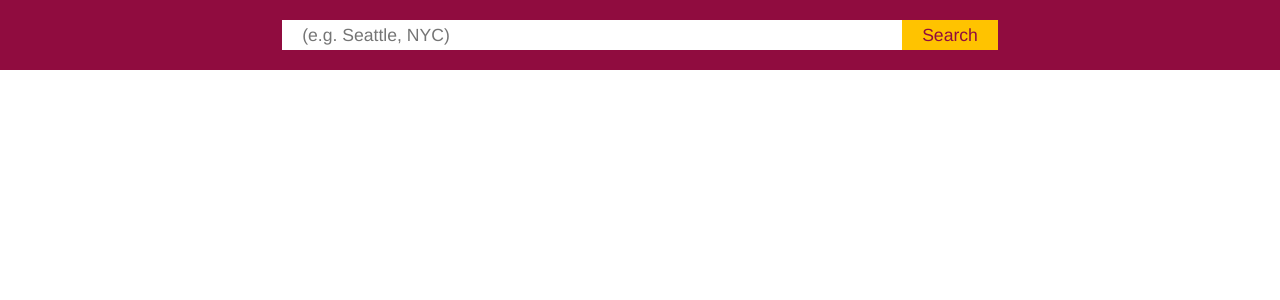
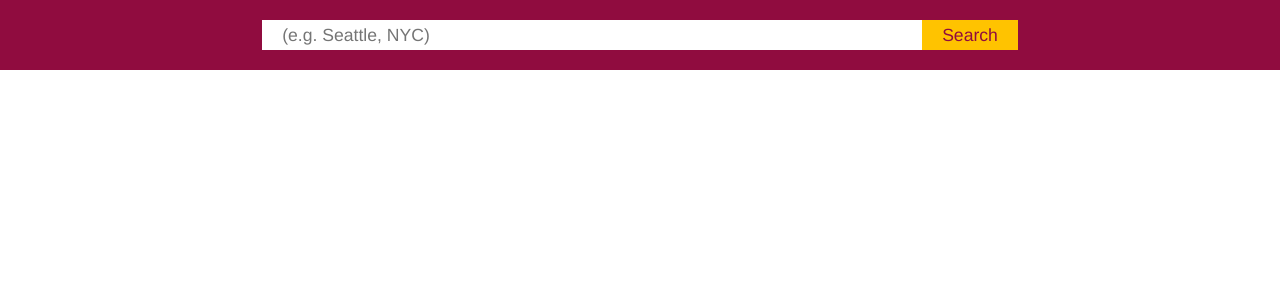
Before and after one commit to ShivrajRath/flickr-image-by-place-carousel, a React (Create React App) app: page / in a window 1280 px wide. Shown: the top 300 px of the page. Built offline with nearby package versions, Linux system fonts and the light colour scheme.

Commit message:
updates the input type from search to text to fix webkit issues with border radius

```diff
--- a/src/components/Search.js
+++ b/src/components/Search.js
@@ -31,7 +31,7 @@ export class Search extends Component {
     return (
       <form onSubmit={this.onSubmit} className="search">
         <input
-          type="search"
+          type="text"
           name="place"
           placeholder="(e.g. Seattle, NYC)"
           value={this.state.place}
```
